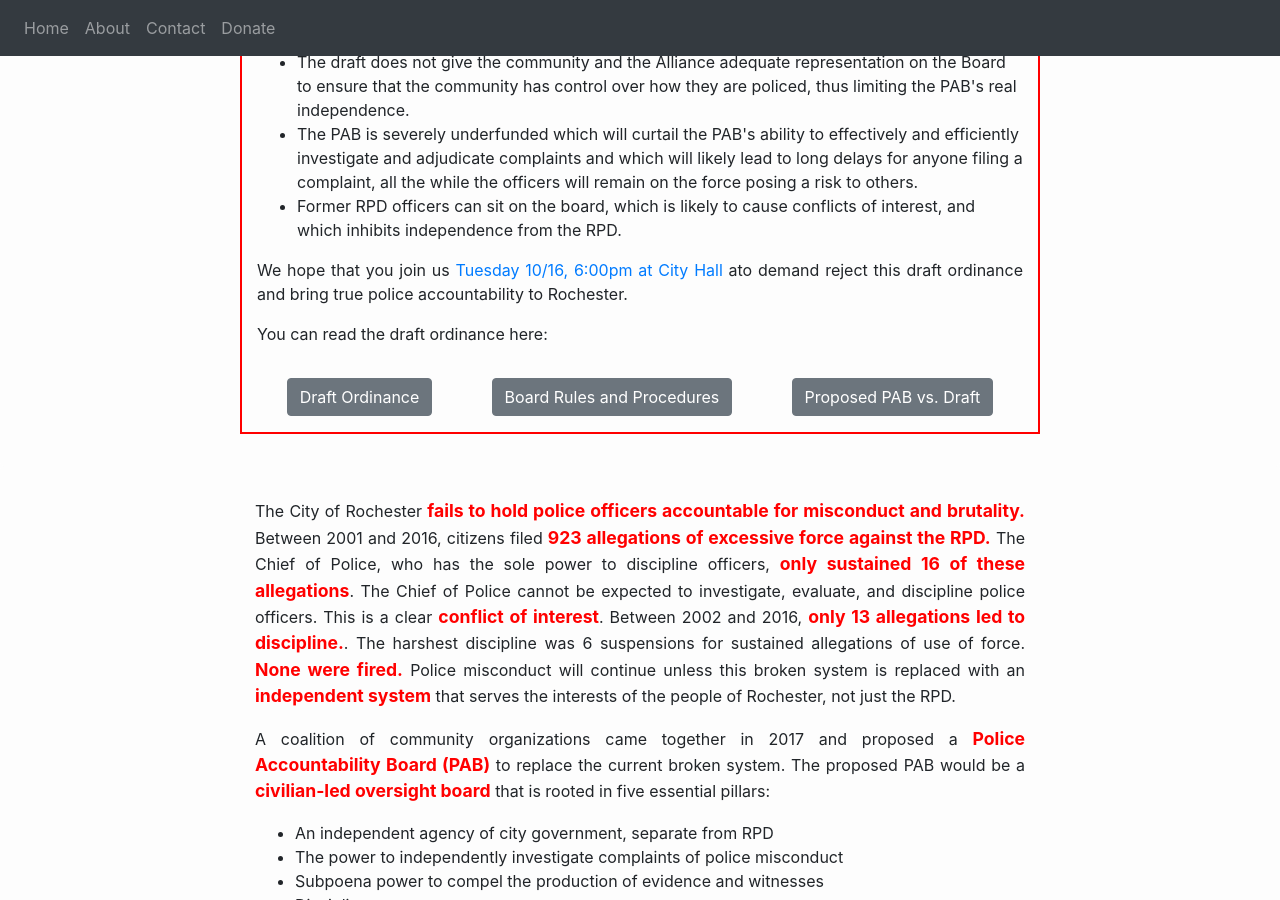
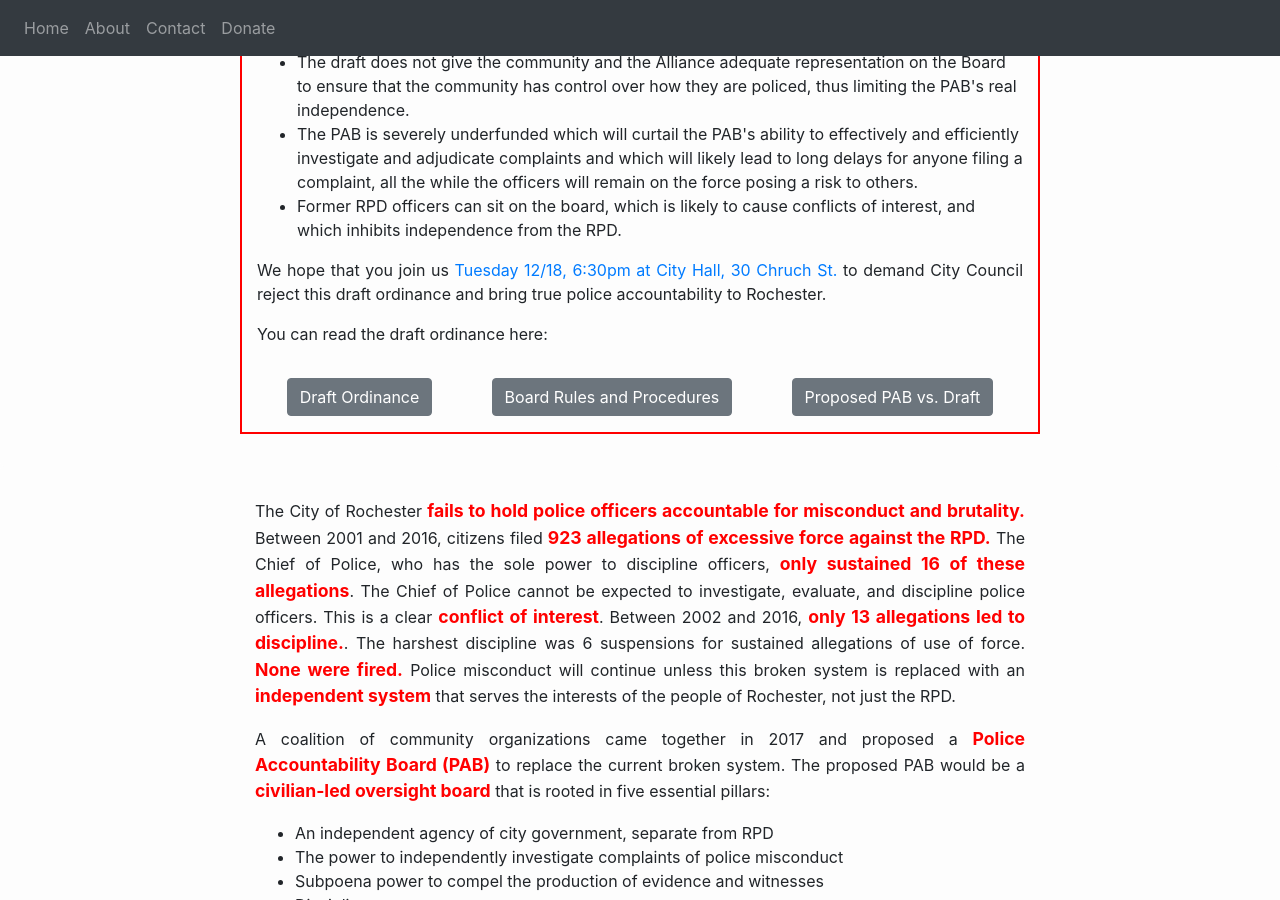
Before and after one commit to pabnow/pabnow.github.io, a Jekyll site: the page built from index.html, in a window 1280 px wide and 900 px high, scrolled down 694 px. Built offline with Jekyll 4.4.1, drawn with Linux system fonts in a browser that asks for light colours; nearby versions of some CDN libraries; comment, search, counter and statistics services are not loaded.

Commit message:
Update index.html

```diff
--- a/index.html
+++ b/index.html
@@ -28,7 +28,7 @@ title: PAB
 			</ul>
 
 
-	 		<p style="text-align: justify;">We hope that you join us <a href="https://www.facebook.com/events/457409914778089/?event_time_id=457409931444754" target"_blank">Tuesday 10/16, 6:00pm at City Hall</a> ato demand reject this draft ordinance and bring true police accountability to Rochester.</p>
+	 		<p style="text-align: justify;">We hope that you join us <a href="https://www.facebook.com/events/457409914778089/?event_time_id=457409918111422" target"_blank">Tuesday 12/18, 6:30pm at City Hall, 30 Chruch St.</a> to demand City Council reject this draft ordinance and bring true police accountability to Rochester.</p>
 
 	 		<p style="text-align: justify;">You can read the draft ordinance here:</p>
 
```
